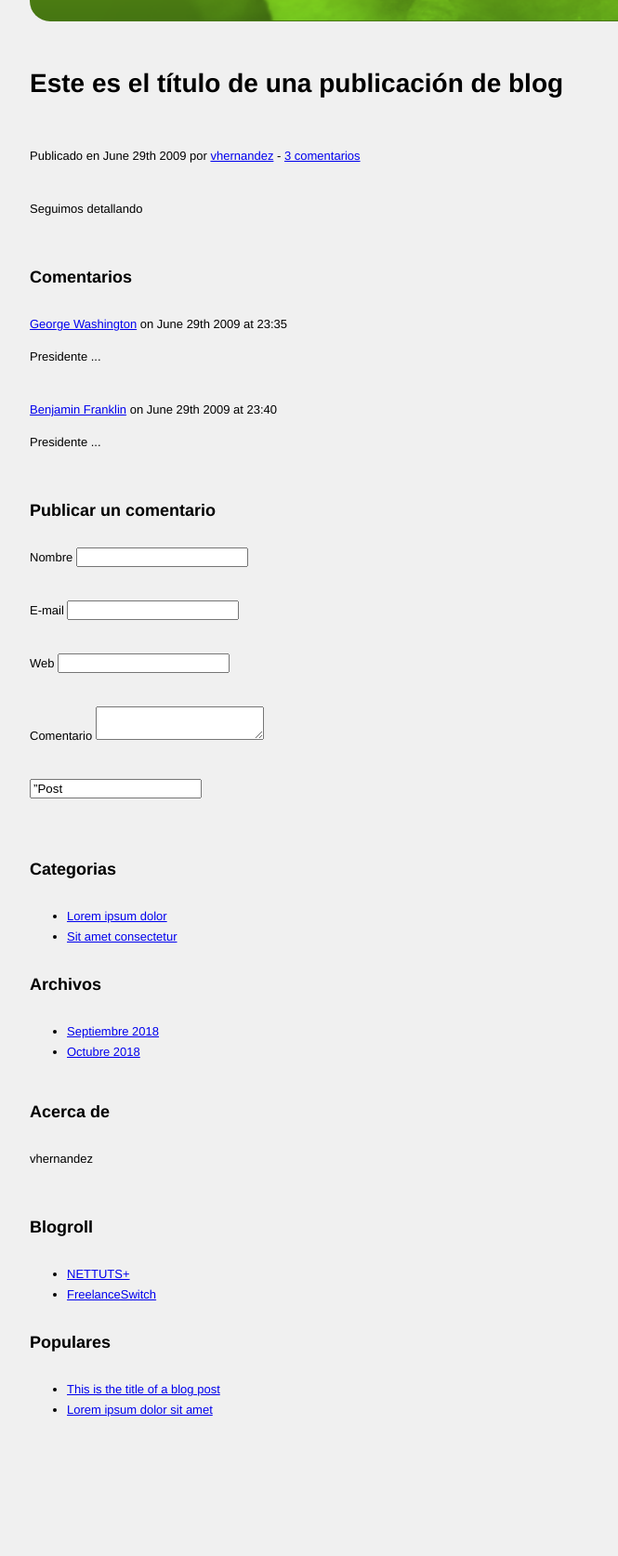
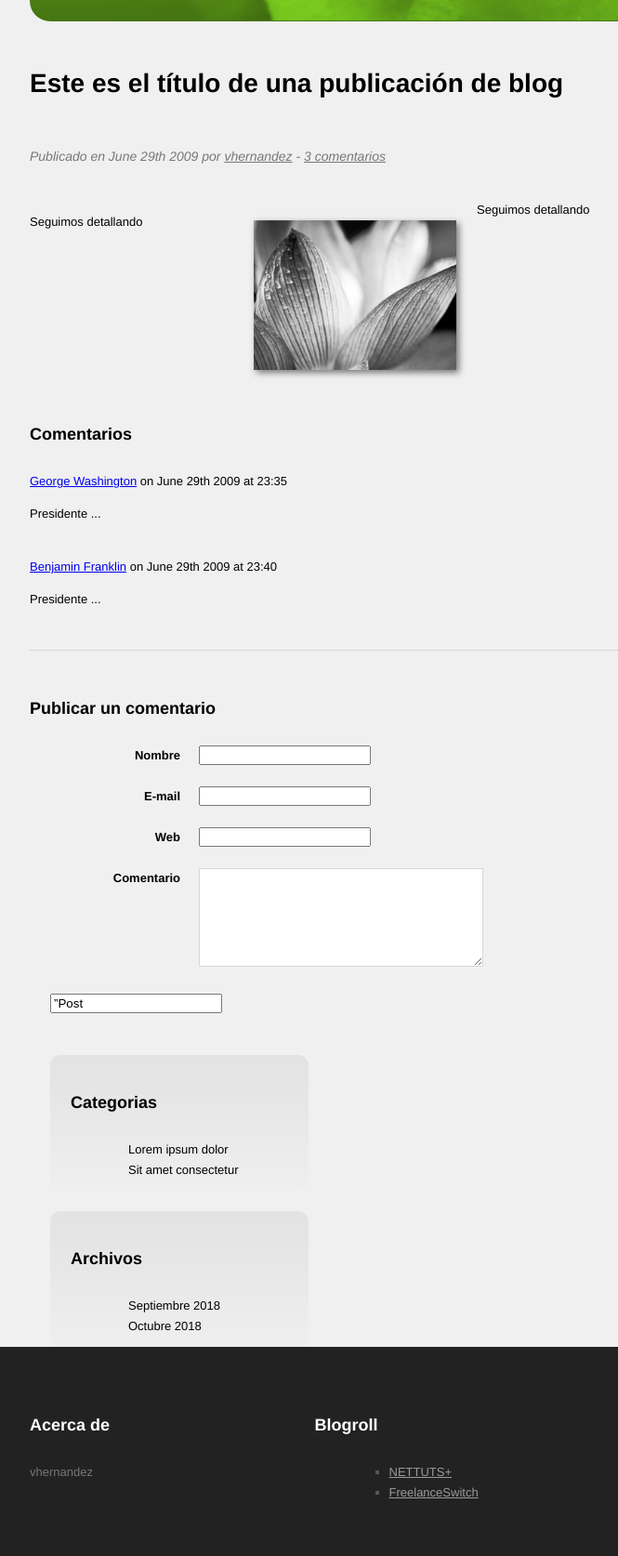
Before and after one commit to vhernandezdiw1819/repo_diw1819, a plain HTML site: page Q1_P3/index.html in a window 1280 px wide. Shown: the part 362-2036 px from the top of the page at 93% size, without its empty margins (138-803 px from the left). Before the commit the page ends 1903 px from the top, so only its background shows below. Drawn offline with Linux system fonts and the light colour scheme.

Commit message:
10ºPaso
finalizar css

```diff
--- a/Q1_P3/css/estilo.css
+++ b/Q1_P3/css/estilo.css
@@ -123,3 +123,190 @@ aside {
   display: table-cell;
   width: 300px;
 }
+
+.blogPost div {
+  column-count: 2;
+  column-gap: 22px;
+}
+
+.blogPost {
+  column-count: 2;
+  column-gap: 22px;
+}
+
+.blogPost header {
+  column-span: all;
+}
+
+.blogPost div {
+  /* Column-count not implemented yet */
+  -moz-column-count: 2;
+  -webkit-column-count: 2;
+  /* Column-gap not implemented yet */
+  -moz-column-gap: 22px;
+  -webkit-column-gap: 22px;
+}
+
+.blogPost img {
+  margin: 22px 0;
+  box-shadow: 3px 3px 7px #777;
+  -webkit-box-shadow: 3px 3px 7px #777;
+}
+section#comments article:nth-child(2n+1) {
+padding: 21px;
+background: #E3E3E3;
+border: 1px solid #d7d7d7;
+
+/* Border-radius not implemented yet */
+-moz-border-radius: 11px;
+-webkit-border-radius: 11px;
+}
+#comments article header a {
+	display: block;
+	font-weight: bold;
+	color: #000;
+}
+
+#comments article header a:hover {
+	text-decoration: none;
+}
+
+
+aside section {
+	margin: 22px 0 0 22px;
+	padding: 11px 22px;
+	background: url("../img/sidebar_section_background.png") repeat-x;
+	-moz-border-radius: 11px;
+	-webkit-border-radius: 11px;
+}
+
+footer {
+	position: absolute;
+	left: 0;
+	width: 100%;
+	background: #222;
+}
+
+footer div {
+	display: table;
+	margin: 0 auto;
+	padding: 44px 0;
+	width: 940px;
+	color: #777;
+}
+
+footer div section {
+	display: table-cell;
+	width: 300px;
+}
+
+footer div #about, footer div #blogroll {
+	padding-right: 20px;
+}
+
+.blogPost header p, .blogPost header p a {
+	font-size: 14px;
+	font-style: italic;
+	color: #777;
+}
+
+aside section ul {
+	margin: 0 0 0 22px;
+	list-style: none;
+}
+
+footer ul {
+	margin: 0 0 0 40px;
+	list-style: square;
+	color: #565656;
+}
+
+footer ul li a {
+	display: block;
+}
+
+footer a {
+  color: #999;
+}
+
+form {
+	margin-top: 21px;
+	padding-top: 22px;
+	border-top: 1px solid #d7d7d7;
+}
+
+form p {
+	display: table;
+	margin-bottom: 22px;
+	padding: 0 22px;
+}
+
+form label {
+	display: table-cell;
+	width: 140px;
+	padding-right: 20px;
+	text-align: right;
+	font-weight: bold;
+	vertical-align: top;
+}
+
+form input[type="text"], form input[type="email"], form input[type="url"] {
+	display: table-cell;
+	width: 300px;
+	height: 20px;
+	border: 1px solid #d7d7d7;
+}
+
+form textarea {
+	width: 300px;
+	height: 100px;
+	border: 1px solid #d7d7d7;
+}
+
+form input[type="submit"] {
+	margin-left: 162px;
+}
+
+footer a:hover {
+	color: #FFF;
+	text-decoration: none;
+}
+
+footer h3 {
+	color: #FFF;
+}
+
+nav ul li a:hover {
+  color: #fff;
+}
+
+nav ul li.selected a {
+  color: #fff;
+}
+
+nav ul li.subscribe a {
+  margin-left: 22px;
+  padding-left: 33px;
+  text-align: left;
+  background: url("../img/rss.png") left center no-repeat;
+}
+
+.blogPost header p a:hover {
+	text-decoration: none;
+	color: #000;
+}
+
+aside section ul li a {
+  display: block;
+  text-decoration: none;
+  color: #000;
+}
+
+aside section ul li a:hover {
+  text-decoration: underline;
+}
+
+img {
+  width: 100%;
+  height: auto;
+}
--- a/Q1_P3/index.html
+++ b/Q1_P3/index.html
@@ -34,7 +34,11 @@
             <h2>Este es el título de una publicación de blog</h2>
             <p>Publicado en <time datetime="2009-06-29T23:31:45+01:00">June 29th 2009</time> por <a href="#">vhernandez</a> - <a href="#comments">3 comentarios</a></p>
           </header>
-          <p>Seguimos detallando</p>
+          <div>
+            <p>Seguimos detallando</p>
+            <img src="img/flower.png" alt="Flower" />
+            <p>Seguimos detallando</p>
+          </div>
         </article>
       </section>
       <section id=”comments”>
```
